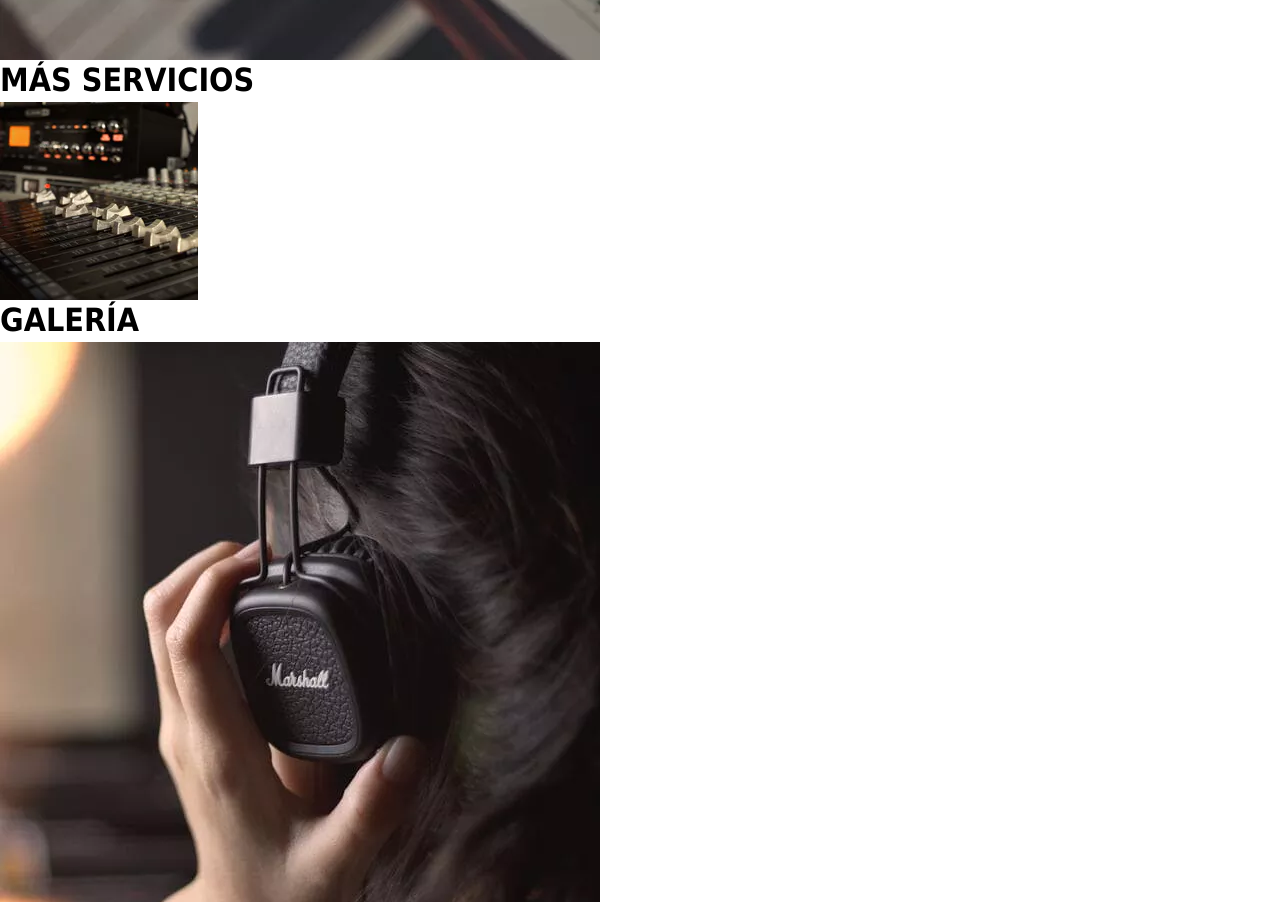
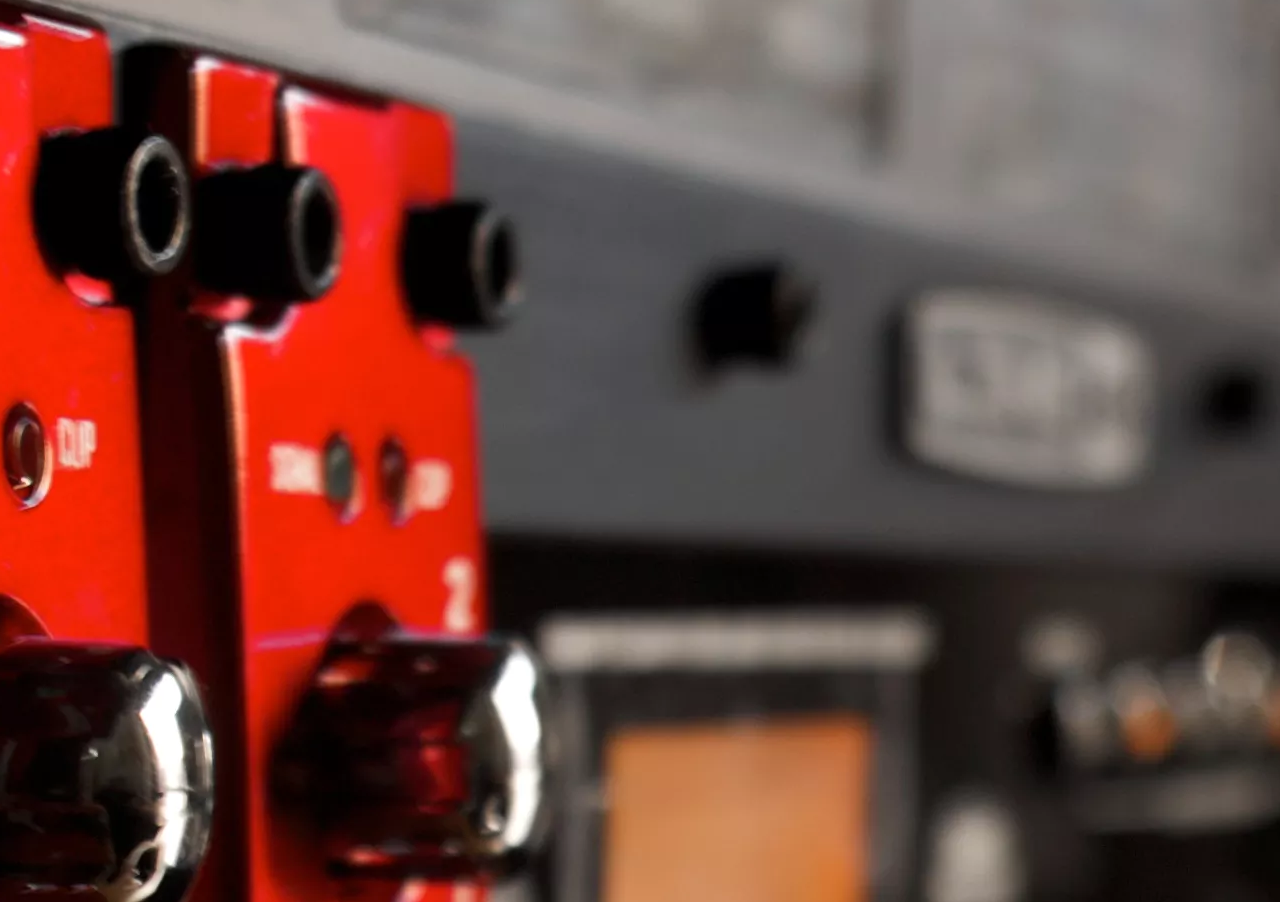
Before and after one commit to MasteringBOX/Basic-Productions-Next, a Next.js app: page /grupos in a window 1280 px wide. Shown: the part 3599-4501 px from the top of the page. Built offline with nearby package versions, Linux system fonts and the light colour scheme.

Commit message:
Commit from TeleportHQ

```diff
--- a/components/band-square.js
+++ b/components/band-square.js
@@ -11,9 +11,9 @@ const BandSquare = (props) => {
       <a>
         <div className="subContainerContent">
           <SquareImage
+            heading="Grupos"
             image_src="/playground_assets/rock_band_2.jpg"
             rootClassName="square-image-root-class-name1"
-            heading="Grupos"
           ></SquareImage>
         </div>
       </a>
--- a/components/cantante-square.js
+++ b/components/cantante-square.js
@@ -14,9 +14,9 @@ const CantanteSquare = (props) => {
             className={`cantante-square-container subContainerContent ${props.rootClassName} `}
           >
             <SquareImage
+              heading="Cantantes"
               image_src="/playground_assets/singer.jpg"
               rootClassName="square-image-root-class-name5"
-              heading="Cantantes"
             ></SquareImage>
           </div>
         </a>
--- a/components/contact-square.js
+++ b/components/contact-square.js
@@ -14,9 +14,9 @@ const ContactSquare = (props) => {
             className={`contact-square-container subContainerContent ${props.rootClassName} `}
           >
             <SquareImage
+              heading="Contacta"
               image_src="/playground_assets/telephone.jpg"
               rootClassName="square-image-root-class-name7"
-              heading="Contacta"
             ></SquareImage>
           </div>
         </a>
--- a/components/gallery-square.js
+++ b/components/gallery-square.js
@@ -14,9 +14,9 @@ const GallerySquare = (props) => {
             className={`gallery-square-container subContainerContent ${props.rootClassName} `}
           >
             <SquareImage
-              image_src="/playground_assets/studio-200h.jpg"
+              heading="Galería"
+              image_src="/playground_assets/estudioweb3.jpg"
               rootClassName="square-image-root-class-name8"
-              heading="Galería"
             ></SquareImage>
           </div>
         </a>
--- a/components/headphones-square.js
+++ b/components/headphones-square.js
@@ -14,9 +14,9 @@ const HeadphonesSquare = (props) => {
             className={`headphones-square-container subContainerContent ${props.rootClassName} `}
           >
             <SquareImage
+              heading="Escúcha"
               image_src="/playground_assets/headphones.jpg"
               rootClassName="square-image-root-class-name9"
-              heading="Escúcha"
             ></SquareImage>
           </div>
         </a>
--- a/components/mastering-square.js
+++ b/components/mastering-square.js
@@ -12,9 +12,9 @@ const MasteringSquare = (props) => {
         <a>
           <div className="mastering-square-container subContainerContent">
             <SquareImage
+              heading="Mastering"
               image_src="/playground_assets/limiter_compressed.jpg"
               rootClassName="square-image-root-class-name2"
-              heading="Mastering"
             ></SquareImage>
           </div>
         </a>
--- a/components/piano-square.js
+++ b/components/piano-square.js
@@ -14,9 +14,9 @@ const PianoSquare = (props) => {
             className={`piano-square-container subContainerContent ${props.rootClassName} `}
           >
             <SquareImage
+              heading="Más servicios"
               image_src="/playground_assets/bruno-croci-5easpnnjwyq-unsplash%20%5B1%5D%20%5B1%5D.jpg"
               rootClassName="square-image-root-class-name10"
-              heading="Más servicios"
             ></SquareImage>
           </div>
         </a>
--- a/pages/escuchanos.js
+++ b/pages/escuchanos.js
@@ -31,7 +31,6 @@ const Escuchanos = (props) => {
             justify-content: flex-start;
           }
           .escuchanos-container1 {
-            gap: var(--dl-space-space-twounits);
             height: fit-content;
           }
         `}
```
Also changed, not shown: public/playground_assets/estudioweb3.jpg (added), public/playground_assets/rock_band_2.jpg.
